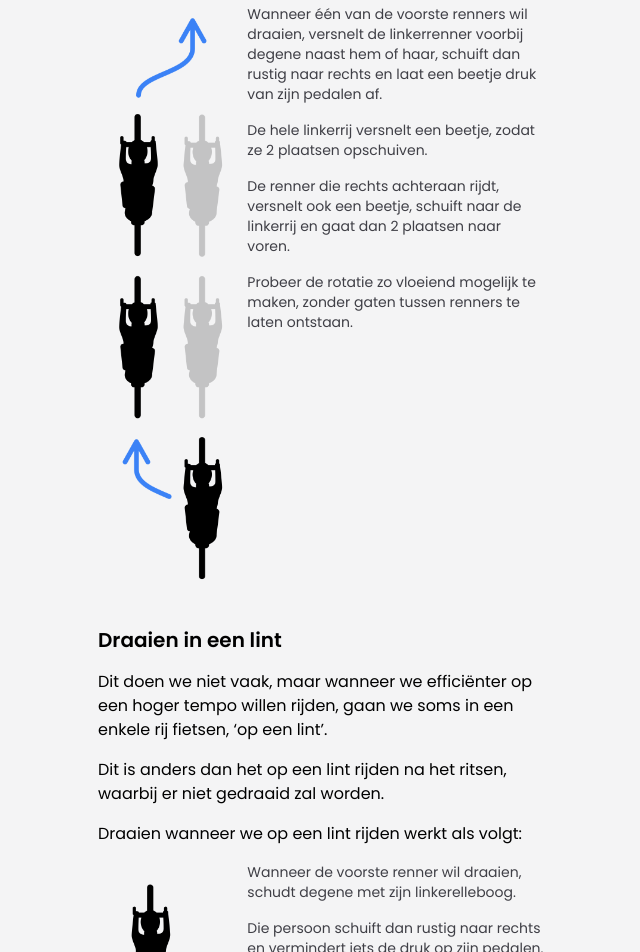
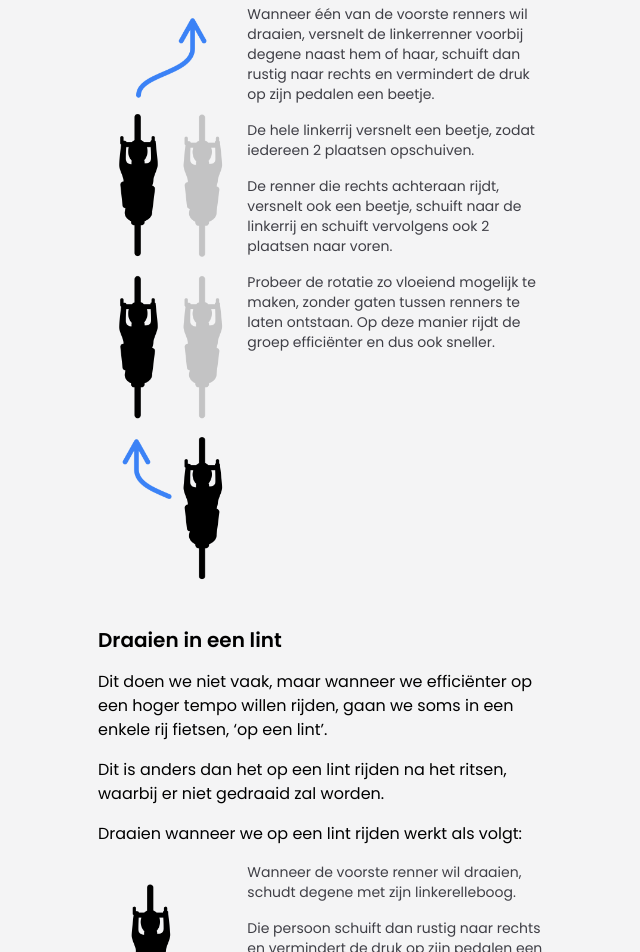
Before and after one commit to timohofmeijer/avt-cycling, a Next.js app: page /draaien in a window 1280 px wide. Shown: the part 720-1672 px from the top of the page, without its empty margins (318-958 px from the left). Built offline with nearby package versions, Linux system fonts and the light colour scheme.

Commit message:
chore: some improved rephrasing

```diff
--- a/src/app/(formaties)/draaien/page.tsx
+++ b/src/app/(formaties)/draaien/page.tsx
@@ -48,19 +48,19 @@ const Page: React.FC = () => {
           <div className="col-span-4">
             <ParagraphSmall>
               Wanneer één van de voorste renners wil draaien, versnelt de linkerrenner voorbij
-              degene naast hem of haar, schuift dan rustig naar rechts en laat een beetje druk van
-              zijn pedalen af.
+              degene naast hem of haar, schuift dan rustig naar rechts en vermindert de druk op zijn
+              pedalen een beetje.
             </ParagraphSmall>
             <ParagraphSmall>
-              De hele linkerrij versnelt een beetje, zodat ze 2 plaatsen opschuiven.
+              De hele linkerrij versnelt een beetje, zodat iedereen 2 plaatsen opschuiven.
             </ParagraphSmall>
             <ParagraphSmall>
               De renner die rechts achteraan rijdt, versnelt ook een beetje, schuift naar de
-              linkerrij en gaat dan 2 plaatsen naar voren.
+              linkerrij en schuift vervolgens ook 2 plaatsen naar voren.
             </ParagraphSmall>
             <ParagraphSmall>
               Probeer de rotatie zo vloeiend mogelijk te maken, zonder gaten tussen renners te laten
-              ontstaan.
+              ontstaan. Op deze manier rijdt de groep efficiënter en dus ook sneller.
             </ParagraphSmall>
           </div>
         </div>
@@ -89,7 +89,8 @@ const Page: React.FC = () => {
               Wanneer de voorste renner wil draaien, schudt degene met zijn linkerelleboog.
             </ParagraphSmall>
             <ParagraphSmall>
-              Die persoon schuift dan rustig naar rechts en vermindert iets de druk op zijn pedalen.
+              Die persoon schuift dan rustig naar rechts en vermindert de druk op zijn pedalen een
+              beetje.
             </ParagraphSmall>
             <ParagraphSmall>
               Die persoon laat zich afzakken naar de achterkant van de groep.
```
